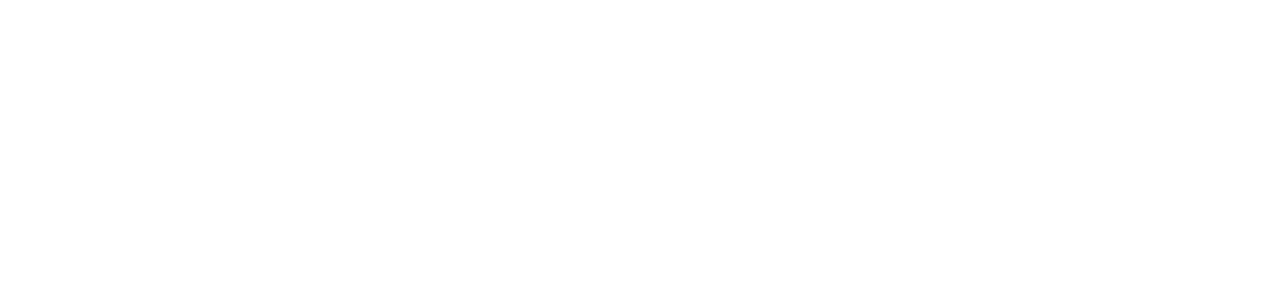
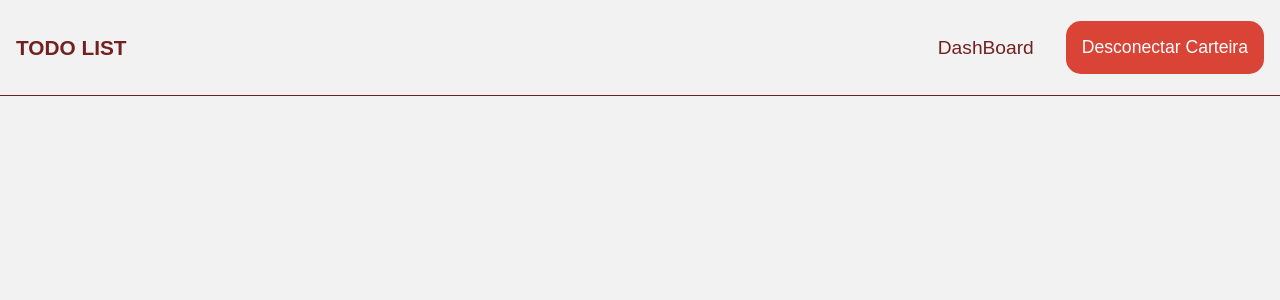
Before and after one commit to VICTOR-AZZOLINI-DEV/todo-list, a Next.js app: page / in a window 1280 px wide. Shown: the top 300 px of the page. Built offline with nearby package versions, Linux system fonts and the light colour scheme.

Commit message:
add header and config navbar

```diff
--- /dev/null
+++ b/src/components/Header.tsx
@@ -0,0 +1,54 @@
+import styles from "@/styles/Header.module.css"
+import { useState } from "react"
+
+export default function Header() {
+    const [connectWallet, setConnectWallet] = useState(false)
+
+    function whenConnectWallet() {
+        setConnectWallet(!connectWallet)
+    }
+
+    return (
+        <>
+            {connectWallet ? (
+                <header className={styles.header}>
+                    <div className={styles.logo}>
+                        <a href="/" className={styles.navbar_logo_link}>TODO LIST</a>
+                    </div>
+                    <nav>
+                        <ul className={styles.navbar_list}>
+                            <li>
+                                <button
+                                    className={styles.navbar_list_button}
+                                    onClick={whenConnectWallet}
+                                >
+                                Conectar Carteira
+                                </button>
+                            </li>
+                        </ul>
+                    </nav>
+                </header>
+            ) : (
+                <header className={styles.header}>
+                    <div className={styles.logo}>
+                        <a href="/" className={styles.navbar_logo_link}>TODO LIST</a>
+                    </div>
+                    <nav>
+                        <ul>
+                            <li className={styles.navbar_list}>
+                                <a href="/" className={styles.navbar_list_link}>DashBoard</a>
+                                <button
+                                    onClick={whenConnectWallet}
+                                    className={styles.navbar_list_button}
+                                >
+                                    Desconectar Carteira
+                                </button>
+                            </li>
+                        </ul>
+                    </nav>
+                </header>
+            ) }
+        </>
+
+    )
+}
--- a/src/pages/index.tsx
+++ b/src/pages/index.tsx
@@ -2,6 +2,7 @@
 import Image from 'next/image'
 import { Inter } from 'next/font/google'
 import styles from '@/styles/Home.module.css'
+import Header from '@/components/Header'
 
 const inter = Inter({ subsets: ['latin'] })
 
@@ -14,6 +15,7 @@
         <meta name="viewport" content="width=device-width, initial-scale=1" />
         <link rel="icon" href="/favicon.ico" />
       </Head>
+      <Header/>
     </>
   )
 }
--- /dev/null
+++ b/src/styles/Header.module.css
@@ -0,0 +1,43 @@
+.header{
+    display: flex;
+    padding: 1rem;
+    height: 6em;
+    justify-content: space-between;
+    align-items: center;
+    border-bottom: 1px solid var(--title-color);
+    font-family: var(--opens-font);
+}
+
+.navbar_logo_link{
+    font-weight: 800;
+    font-size: 1.3em;
+    color: var(--title-color);
+}
+
+.navbar_list {
+    display: flex;
+    justify-content: space-evenly;
+    gap: 2rem;
+    align-items: center;
+}
+
+.navbar_list_link {
+    font-size: 1.2em;
+    font-weight: 500;
+    color: var(--title-color);
+}
+
+.navbar_list_button {
+    font-size: 1.1em;
+    color: white;
+    padding: 1rem;
+    border-radius: 15px;
+    background-color: var(--details-color);
+    transition: .3s;
+}
+
+.navbar_list_button:hover {
+    background-color: var(--background-color);
+    color: var(--details-color);
+    border: 1px solid var(--details-color);
+}
--- a/src/styles/globals.css
+++ b/src/styles/globals.css
@@ -10,6 +10,7 @@
   --details-color: #d94436;
 
   /* ============ Project Fonts ============= */
+  --opens-font: "Opens Sans", sans-serif;
 }
 
 * {
@@ -20,4 +21,35 @@
 
 body,
 html {
+    font-family: var(--body-font);
+    scroll-behavior: smooth;
 }
+
+body {
+    background-color: var(--background-color);
+    color: var(--text-color);
+    min-height: 90vh;
+}
+
+h1, h2, h3 {
+    color: var(--title-color);
+}
+
+ul {
+    list-style: none;
+}
+
+a {
+    text-decoration: none;
+}
+
+button {
+    cursor: pointer;
+    border: none;
+    outline: none;
+}
+
+.container {
+    max-width: 1200px;
+    margin: 0 auto;
+}
--- a/tsconfig.json
+++ b/tsconfig.json
@@ -18,6 +18,6 @@
       "@/*": ["./src/*"]
     }
   },
-  "include": ["next-env.d.ts", "**/*.ts", "**/*.tsx"],
+  "include": ["next-env.d.ts", "**/*.ts", "**/*.tsx", "src/components/NavBar.tsx"],
   "exclude": ["node_modules"]
 }
```
